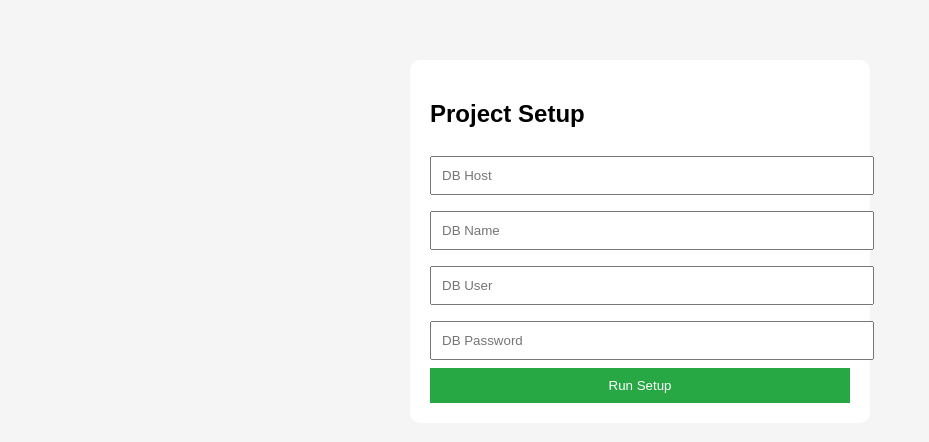
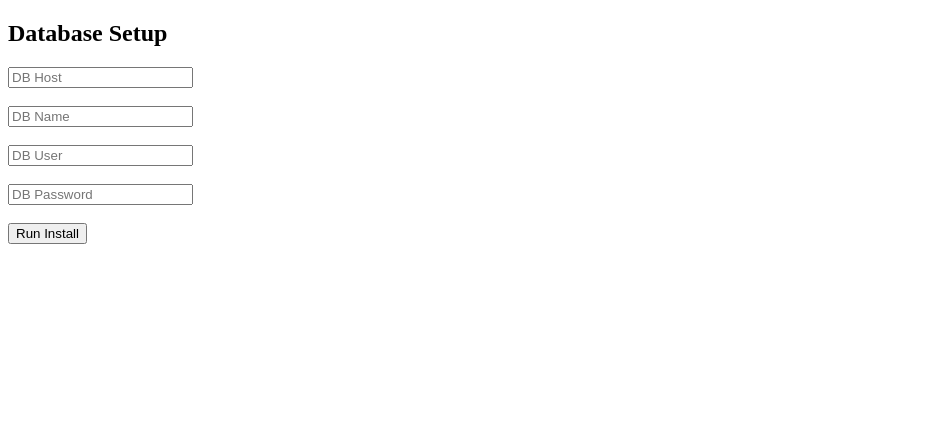
Before and after one commit to kapeedias/Zentra-CMS-Web, a PHP site: page /setup/setup.php in a window 1280 px wide. Shown: the top 442 px of the page, without its empty margins (0-929 px from the left). Run offline with PHP 8.4, Linux system fonts and the light colour scheme.

Commit message:
redo of setup

```diff
--- a/setup/setup.php
+++ b/setup/setup.php
@@ -5,7 +5,7 @@ ini_set('display_errors', 1);
 error_reporting(E_ALL);
 
 // =========================
-// STEP 1: HANDLE FORM
+// STEP 1: FORM SUBMIT
 // =========================
 if ($_SERVER["REQUEST_METHOD"] === "POST") {
 
@@ -25,125 +25,193 @@ if (isset($_GET['run'])) {
 
     echo "<h2>Running Installation...</h2><pre>";
 
-    // -------------------------
-    // CHECK SESSION
-    // -------------------------
-    if (!isset($_SESSION['db_host'])) {
-        die("ERROR: Session missing. Please go back and submit form again.");
-    }
-
     $startTime = microtime(true);
     $startDate = date("Y-m-d H:i:s");
 
-    echo "Start time: $startDate\n\n";
-
-    // -------------------------
-    // CONNECT DB
-    // -------------------------
+    // =========================
+    // CONNECT (NO DB LOCK ISSUES FIX)
+    // =========================
     try {
         $pdo = new PDO(
-            "mysql:host={$_SESSION['db_host']};dbname={$_SESSION['db_name']};charset=utf8mb4",
+            "mysql:host={$_SESSION['db_host']};charset=utf8mb4",
             $_SESSION['db_user'],
             $_SESSION['db_pass'],
-            [
-                PDO::ATTR_ERRMODE => PDO::ERRMODE_EXCEPTION,
-                PDO::ATTR_EMULATE_PREPARES => false
-            ]
+            [PDO::ATTR_ERRMODE => PDO::ERRMODE_EXCEPTION]
         );
 
-        echo "DB Connected ✓\n\n";
+        // Create DB if not exists
+        $dbName = $_SESSION['db_name'];
+        $pdo->exec("CREATE DATABASE IF NOT EXISTS `$dbName`");
+        $pdo->exec("USE `$dbName`");
     } catch (Exception $e) {
         die("DB Connection failed: " . $e->getMessage());
     }
 
-    // -------------------------
-    // FIND SQL FILES
-    // -------------------------
-    $sqlFiles = glob(__DIR__ . "/*.sql");
+    echo "Start: $startDate\n\n";
 
-    if (!$sqlFiles) {
-        die("ERROR: No .sql files found in setup folder.");
+    // =========================
+    // CREATE AUDIT TABLE
+    // =========================
+    $pdo->exec("
+        CREATE TABLE IF NOT EXISTS install_audit_log (
+            id INT AUTO_INCREMENT PRIMARY KEY,
+            action_type VARCHAR(50),
+            status VARCHAR(20),
+            message TEXT,
+            query_text LONGTEXT,
+            executed_at TIMESTAMP DEFAULT CURRENT_TIMESTAMP
+        )
+    ");
+
+    // =========================
+    // DB STATS BEFORE
+    // =========================
+    $beforeSize = getDbSize($pdo, $dbName);
+    $tablesBefore = count($pdo->query("SHOW TABLES")->fetchAll());
+
+    echo "DB Size BEFORE: {$beforeSize} MB\n";
+    echo "Tables BEFORE: $tablesBefore\n\n";
+
+    // =========================
+    // FILES
+    // =========================
+    $files = glob(__DIR__ . "/*.sql");
+
+    if (!$files) {
+        die("No SQL files found.");
     }
 
-    echo "Found " . count($sqlFiles) . " SQL file(s)\n\n";
+    $success = 0;
+    $failed = 0;
 
-    // -------------------------
-    // PROCESS EACH FILE
-    // -------------------------
-    foreach ($sqlFiles as $file) {
+    // =========================
+    // PROCESS FILES
+    // =========================
+    foreach ($files as $file) {
 
-        echo "========================\n";
         echo "FILE: " . basename($file) . "\n";
-        echo "========================\n\n";
+        echo "-------------------------\n";
 
         $sql = file_get_contents($file);
 
-        if (!$sql) {
-            echo "EMPTY FILE SKIPPED\n\n";
-            continue;
-        }
+        // remove /* comments */
+        $sql = preg_replace('!/\*.*?\*/!s', '', $sql);
 
         $queries = parseSQL($sql);
-
-        echo "Queries detected: " . count($queries) . "\n\n";
 
         foreach ($queries as $query) {
 
             $query = trim($query);
             if ($query === '') continue;
 
-            $upper = strtoupper($query);
+            $time = date("Y-m-d H:i:s");
+            $type = getActionType($query);
 
-            // -------------------------
-            // SAFETY RULES
-            // -------------------------
-            if (str_contains($upper, "DROP DATABASE")) {
-                echo "SKIPPED DROP DATABASE\n\n";
-                continue;
-            }
-
-            if (str_contains($upper, "TRUNCATE")) {
-                echo "SKIPPED TRUNCATE\n\n";
-                continue;
-            }
-
-            // -------------------------
-            // EXECUTE
-            // -------------------------
             try {
                 $pdo->exec($query);
-                echo "OK ✓\n";
+
+                logAudit($pdo, $type, "SUCCESS", "Executed successfully", $query);
+
+                echo "[$time] $type → SUCCESS ✓\n";
+                $success++;
             } catch (Exception $e) {
-                echo "FAILED ❌\n";
+
+                logAudit($pdo, $type, "FAILED", $e->getMessage(), $query);
+
+                echo "[$time] $type → FAILED ❌\n";
                 echo $e->getMessage() . "\n\n";
+
+                $failed++;
             }
         }
-
-        echo "\n";
     }
 
-    // -------------------------
-    // FINISH LOG
-    // -------------------------
-    $duration = round(microtime(true) - $startTime, 2);
-    $endDate = date("Y-m-d H:i:s");
+    // =========================
+    // DB STATS AFTER
+    // =========================
+    $afterSize = getDbSize($pdo, $dbName);
+    $tablesAfter = count($pdo->query("SHOW TABLES")->fetchAll());
 
+    $endTime = microtime(true);
+    $duration = round($endTime - $startTime, 2);
+
+    // =========================
+    // FINAL REPORT
+    // =========================
     echo "\n========================\n";
-    echo "INSTALL COMPLETE ✓\n";
-    echo "End time: $endDate\n";
+    echo "INSTALL SUMMARY\n";
+    echo "========================\n";
+    echo "Success: $success\n";
+    echo "Failed: $failed\n\n";
+
+    echo "DB Size BEFORE: {$beforeSize} MB\n";
+    echo "DB Size AFTER : {$afterSize} MB\n\n";
+
+    echo "Tables BEFORE: $tablesBefore\n";
+    echo "Tables AFTER : $tablesAfter\n\n";
+
     echo "Duration: {$duration}s\n";
+    echo "End: " . date("Y-m-d H:i:s") . "\n";
     echo "========================\n";
 
     exit;
 }
 
 // =========================
-// SMART SQL PARSER
-// supports:
-// - procedures
-// - triggers
-// - functions
-// - DELIMITER $$
+// ACTION TYPE DETECTOR
+// =========================
+function getActionType($sql)
+{
+    $sql = strtoupper(trim($sql));
+
+    if (str_starts_with($sql, 'DROP TABLE')) return 'DROP_TABLE';
+    if (str_starts_with($sql, 'CREATE TABLE')) return 'CREATE_TABLE';
+    if (str_starts_with($sql, 'TRUNCATE')) return 'TRUNCATE';
+    if (str_starts_with($sql, 'INSERT')) return 'INSERT';
+    if (str_starts_with($sql, 'UPDATE')) return 'UPDATE';
+    if (str_starts_with($sql, 'DELETE')) return 'DELETE';
+    if (str_starts_with($sql, 'ALTER')) return 'ALTER';
+
+    return 'OTHER';
+}
+
+// =========================
+// AUDIT LOG
+// =========================
+function logAudit($pdo, $type, $status, $message, $query)
+{
+    $stmt = $pdo->prepare("
+        INSERT INTO install_audit_log
+        (action_type, status, message, query_text, executed_at)
+        VALUES (:type, :status, :message, :query, NOW())
+    ");
+
+    $stmt->execute([
+        ':type' => $type,
+        ':status' => $status,
+        ':message' => $message,
+        ':query' => $query
+    ]);
+}
+
+// =========================
+// DB SIZE
+// =========================
+function getDbSize($pdo, $dbName)
+{
+    $stmt = $pdo->query("
+        SELECT SUM(data_length + index_length) / 1024 / 1024 AS size_mb
+        FROM information_schema.tables
+        WHERE table_schema = '$dbName'
+    ");
+
+    $row = $stmt->fetch(PDO::FETCH_ASSOC);
+
+    return round($row['size_mb'] ?? 0, 2);
+}
+
+// =========================
+// SQL PARSER (DELIMITER SAFE)
 // =========================
 function parseSQL($sql)
 {
@@ -157,7 +225,6 @@ function parseSQL($sql)
 
         $trim = trim($line);
 
-        // detect DELIMITER change
         if (preg_match('/^DELIMITER\s+(.+)$/i', $trim, $m)) {
             $delimiter = $m[1];
             continue;
@@ -165,7 +232,6 @@ function parseSQL($sql)
 
         $buffer .= $line . "\n";
 
-        // check delimiter end
         if (substr(trim($buffer), -strlen($delimiter)) === $delimiter) {
 
             $query = trim(substr(trim($buffer), 0, -strlen($delimiter)));
@@ -184,56 +250,26 @@ function parseSQL($sql)
 ?>
 
 <!-- =========================
-     HTML FORM
+     UI
 ========================= -->
 <!DOCTYPE html>
 <html>
 
 <head>
     <title>Setup Installer</title>
-    <style>
-    body {
-        font-family: Arial;
-        background: #f5f5f5;
-    }
-
-    .box {
-        width: 420px;
-        margin: 60px auto;
-        padding: 20px;
-        background: white;
-        border-radius: 10px;
-    }
-
-    input {
-        width: 100%;
-        padding: 10px;
-        margin: 8px 0;
-    }
-
-    button {
-        width: 100%;
-        padding: 10px;
-        background: #28a745;
-        color: white;
-        border: none;
-    }
-    </style>
 </head>
 
 <body>
 
-    <div class="box">
-        <h2>Project Setup</h2>
+    <h2>Database Setup</h2>
 
-        <form method="POST">
-            <input name="db_host" placeholder="DB Host" required>
-            <input name="db_name" placeholder="DB Name" required>
-            <input name="db_user" placeholder="DB User" required>
-            <input name="db_pass" placeholder="DB Password" type="password">
-            <button type="submit">Run Setup</button>
-        </form>
-    </div>
+    <form method="POST">
+        <input name="db_host" placeholder="DB Host" required><br><br>
+        <input name="db_name" placeholder="DB Name" required><br><br>
+        <input name="db_user" placeholder="DB User" required><br><br>
+        <input name="db_pass" placeholder="DB Password" type="password"><br><br>
+        <button>Run Install</button>
+    </form>
 
 </body>
 
```
Also changed, not shown: setup/Zentra_db_live.sql (+0 -16 lines).
